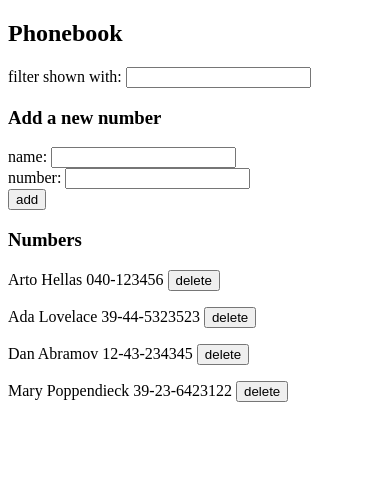
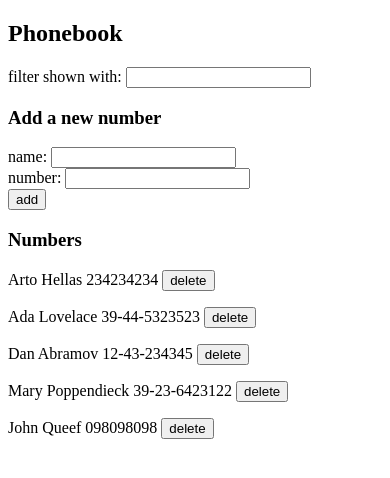
Before and after one commit to akskettu-hub/FullStackOpen, a React (Vite) app in the folder part02/phonebook/: page / in a window 390 px wide. Shown: the top 478 px of the page. Built offline with nearby package versions, Linux system fonts and the light colour scheme; data requests are answered from the project's data file.

Commit message:
Did ex 2.15. Added confirmation and functionality to replace number if name already in phonebook.

```diff
--- a/part02/phonebook/db.json
+++ b/part02/phonebook/db.json
@@ -2,7 +2,7 @@
   "persons": [
     {
       "name": "Arto Hellas",
-      "number": "040-123456",
+      "number": "234234234",
       "id": "1"
     },
     {
@@ -19,6 +19,11 @@
       "name": "Mary Poppendieck",
       "number": "39-23-6423122",
       "id": "4"
+    },
+    {
+      "name": "John Queef",
+      "number": "098098098",
+      "id": "db93"
     }
   ]
 }
--- a/part02/phonebook/src/App.jsx
+++ b/part02/phonebook/src/App.jsx
@@ -66,7 +66,15 @@ const App = () => {
 
     if (persons.some(person => person.name === nameObject.name)) {
       console.log(`${nameObject.name} already in phonebook`)
-      alert(`${nameObject.name} is already added to phonebook.`)
+      if (confirm(`${nameObject.name} is already added to phonebook. Replace old number with a new one?`)) {
+        const id = persons.find(person => person.name === nameObject.name).id
+        numberService
+          .update(id, nameObject)
+          .then(response => {
+            setPersons(persons.map(person => person.id === id ? response.data : person))
+            console.log(`Number for ${nameObject.name} (id:${id}) changed.`);
+          })
+      }
     } else {
       numberService
         .create(nameObject)
@@ -74,9 +82,9 @@ const App = () => {
         setPersons(persons.concat(response.data))
         console.log(`Entry for ${nameObject.name} added to server.`);
       })
-      setNewName('')
-      setnewNumber('')
     }
+    setNewName('')
+    setnewNumber('')
   }
 
   const handleNameChange = (event) => {
--- a/part02/phonebook/src/services/numbers.js
+++ b/part02/phonebook/src/services/numbers.js
@@ -5,11 +5,14 @@ const getAll = () => axios.get(baseUrl)
 
 const create = newObject => axios.post(baseUrl, newObject)
 
+const update = (id, newObject) => axios.put(`${baseUrl}/${id}`, newObject)
+
 const deleteEntry = (id) => axios.delete(`${baseUrl}/${id}`)
 
 
 export default {
     getAll,
     create,
+    update,
     deleteEntry
 }
```
